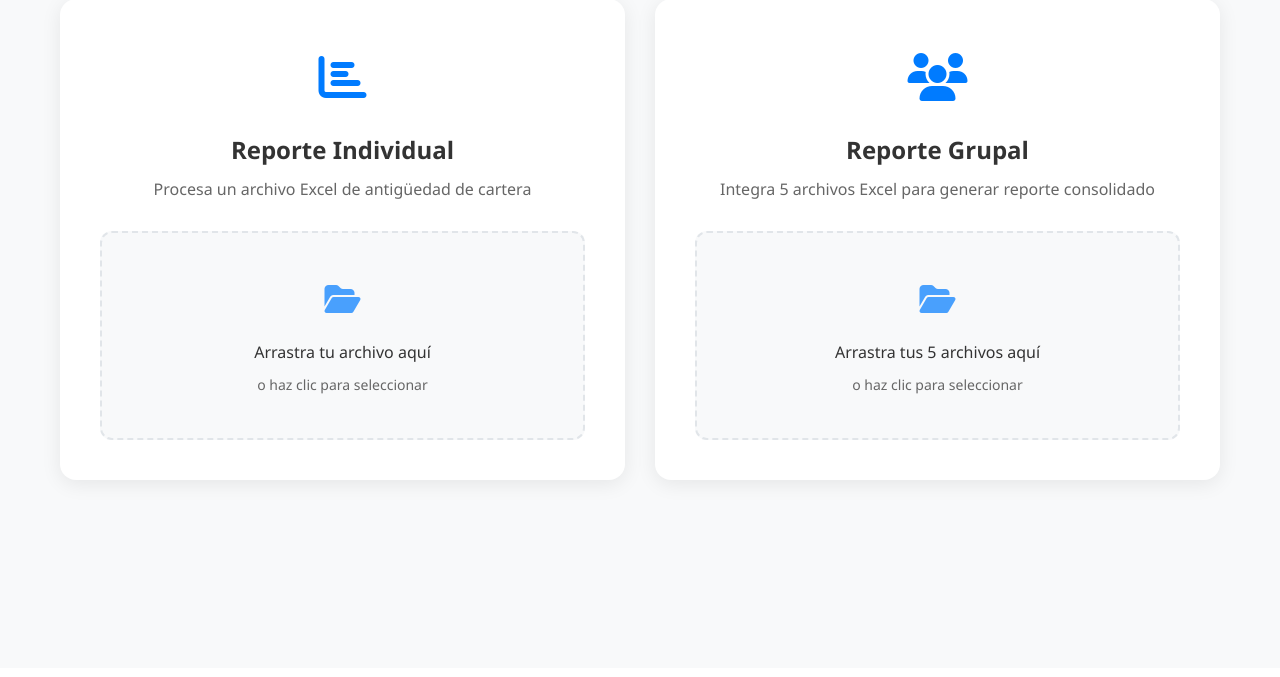
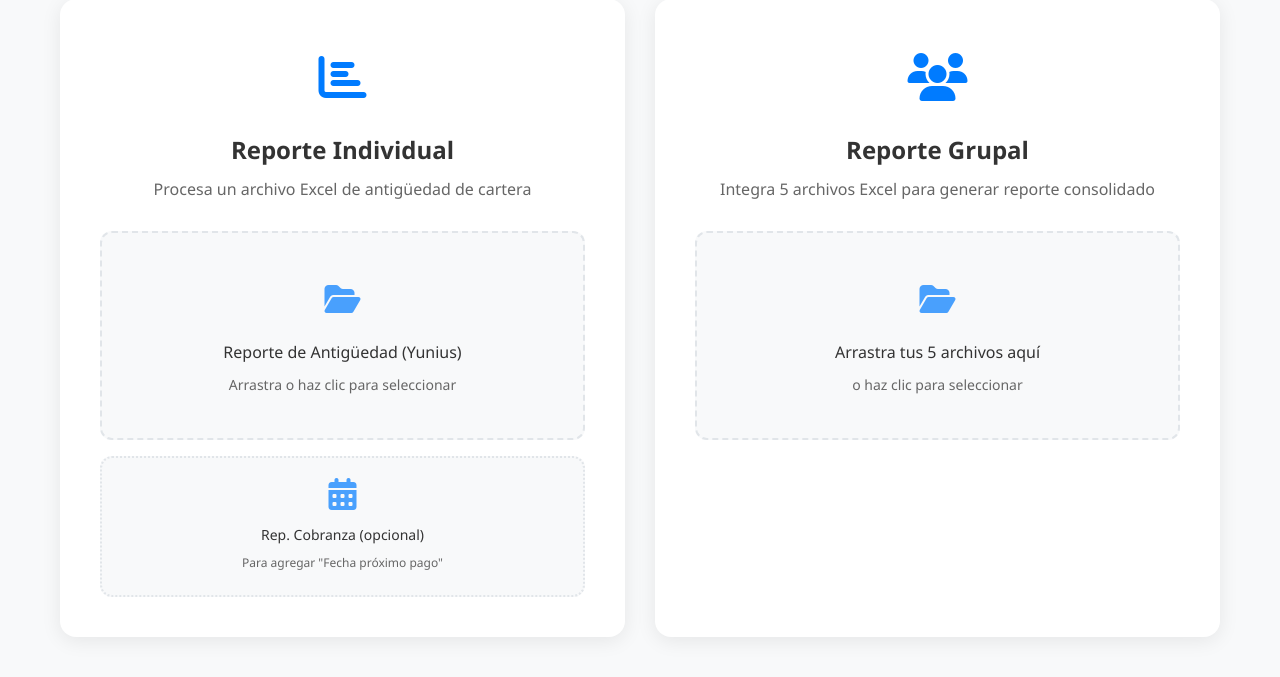
Before and after one commit to uzzielvz/pipeline-cartera, a Flask app: page / in a window 1280 px wide. Shown: the part 190-867 px from the top of the page. Before the commit the page ends 679 px from the top, so only its background shows below. Run offline with Flask 3, Linux system fonts and the light colour scheme; a user stored in the database is signed in.

Commit message:
feat: add Fecha proximo pago column from Rep_Cobranza
- UI: add optional second file upload for Rep_Cobranza
- Backend: cross-match by codigo+ciclo, include only future dates
- Column added to R_Completo and downstream sheets

```diff
--- a/templates/index.html
+++ b/templates/index.html
@@ -23,8 +23,8 @@
             <div class="upload-zone" id="uploadZone1" onclick="document.getElementById('fileInput1').click()">
                 <div class="upload-content">
                     <div class="upload-icon"><i class="fas fa-folder-open"></i></div>
-                    <p>Arrastra tu archivo aquí</p>
-                    <small>o haz clic para seleccionar</small>
+                    <p>Reporte de Antigüedad (Yunius)</p>
+                    <small>Arrastra o haz clic para seleccionar</small>
                 </div>
                 <input type="file" id="fileInput1" accept=".xlsx,.xls" style="display: none;"
                        onchange="handleFileSelect(event, 1)">
@@ -34,7 +34,26 @@
                 <div class="file-success">
                     <span id="fileName1"></span>
                 </div>
+            </div>
 
+            <!-- Segundo archivo opcional: Rep_Cobranza -->
+            <div class="upload-zone upload-zone-secondary" id="uploadZoneCobranza" onclick="document.getElementById('fileInputCobranza').click()">
+                <div class="upload-content">
+                    <div class="upload-icon"><i class="fas fa-calendar-alt"></i></div>
+                    <p>Rep. Cobranza (opcional)</p>
+                    <small>Para agregar "Fecha próximo pago"</small>
+                </div>
+                <input type="file" id="fileInputCobranza" accept=".xlsx,.xls" style="display: none;"
+                       onchange="handleFileSelectCobranza(event)">
+            </div>
+
+            <div id="fileInfoCobranza" class="file-info" style="display: none;">
+                <div class="file-success file-success-secondary">
+                    <span id="fileNameCobranza"></span>
+                </div>
+            </div>
+
+            <div id="processSection1" style="display: none;">
                 <button class="process-btn" onclick="processFile(1)">
                     Procesar
                 </button>
@@ -230,6 +249,31 @@
     font-weight: 500;
 }
 
+.file-success-secondary {
+    background: #cce5ff;
+    color: #004085;
+}
+
+.upload-zone-secondary {
+    margin-top: 16px;
+    padding: 20px 16px;
+    border-style: dotted;
+}
+
+.upload-zone-secondary .upload-icon {
+    font-size: 24px;
+    margin-bottom: 8px;
+}
+
+.upload-zone-secondary p {
+    font-size: 14px;
+    margin-bottom: 4px;
+}
+
+.upload-zone-secondary small {
+    font-size: 12px;
+}
+
 .process-btn {
     width: 100%;
     padding: 16px;
@@ -313,11 +357,13 @@
 // Variables globales para almacenar archivos
 let selectedFiles1 = [];
 let selectedFiles2 = [];
+let selectedFileCobranza = null;
 
 // Configurar drag & drop para ambas zonas
 document.addEventListener('DOMContentLoaded', function() {
     setupDragAndDrop(1);
     setupDragAndDrop(2);
+    setupDragAndDropCobranza();
 });
 
 function setupDragAndDrop(zoneNumber) {
@@ -395,6 +441,52 @@ function displayFileInfo(file, zoneNumber) {
 
     fileName.textContent = file.name;
     fileInfo.style.display = 'block';
+
+    // Mostrar botón de procesar si es zona 1
+    if (zoneNumber === 1) {
+        document.getElementById('processSection1').style.display = 'block';
+    }
+}
+
+function setupDragAndDropCobranza() {
+    const uploadZone = document.getElementById('uploadZoneCobranza');
+
+    ['dragenter', 'dragover', 'dragleave', 'drop'].forEach(eventName => {
+        uploadZone.addEventListener(eventName, e => { e.preventDefault(); e.stopPropagation(); }, false);
+    });
+
+    ['dragenter', 'dragover'].forEach(eventName => {
+        uploadZone.addEventListener(eventName, () => uploadZone.classList.add('dragover'), false);
+    });
+
+    ['dragleave', 'drop'].forEach(eventName => {
+        uploadZone.addEventListener(eventName, () => uploadZone.classList.remove('dragover'), false);
+    });
+
+    uploadZone.addEventListener('drop', e => {
+        const files = e.dataTransfer.files;
+        if (files.length === 1) {
+            selectedFileCobranza = files[0];
+            displayFileInfoCobranza(files[0]);
+        } else {
+            alert('Por favor selecciona solo un archivo de cobranza');
+        }
+    }, false);
+}
+
+function handleFileSelectCobranza(event) {
+    const files = event.target.files;
+    if (files.length === 1) {
+        selectedFileCobranza = files[0];
+        displayFileInfoCobranza(files[0]);
+    }
+}
+
+function displayFileInfoCobranza(file) {
+    const fileInfo = document.getElementById('fileInfoCobranza');
+    const fileName = document.getElementById('fileNameCobranza');
+    fileName.textContent = file.name;
+    fileInfo.style.display = 'block';
 }
 
 function displayFileList(files, zoneNumber) {
@@ -439,12 +531,17 @@ function processFile(zoneNumber) {
     if (zoneNumber === 1) {
         // Procesar reporte individual
         if (selectedFiles1.length === 0) {
-            alert('Por favor selecciona un archivo');
+            alert('Por favor selecciona un archivo de antigüedad');
             return;
         }
 
         const formData = new FormData();
         formData.append('archivo', selectedFiles1[0]);
+
+        // Agregar archivo de cobranza si existe
+        if (selectedFileCobranza) {
+            formData.append('archivo_cobranza', selectedFileCobranza);
+        }
 
         processReport(formData, 'reportes/procesar_antiguedad');
     } else {
@@ -516,14 +613,18 @@ function resetForms() {
     // Resetear archivos seleccionados
     selectedFiles1 = [];
     selectedFiles2 = [];
+    selectedFileCobranza = null;
 
     // Ocultar info de archivos
     document.getElementById('fileInfo1').style.display = 'none';
     document.getElementById('fileInfo2').style.display = 'none';
+    document.getElementById('fileInfoCobranza').style.display = 'none';
+    document.getElementById('processSection1').style.display = 'none';
 
     // Limpiar inputs
     document.getElementById('fileInput1').value = '';
     document.getElementById('fileInput2').value = '';
+    document.getElementById('fileInputCobranza').value = '';
 
     // Limpiar lista de archivos
     document.getElementById('fileList2').innerHTML = '';
```
Also changed, not shown: app/reportes.py (+67 -3 lines).
